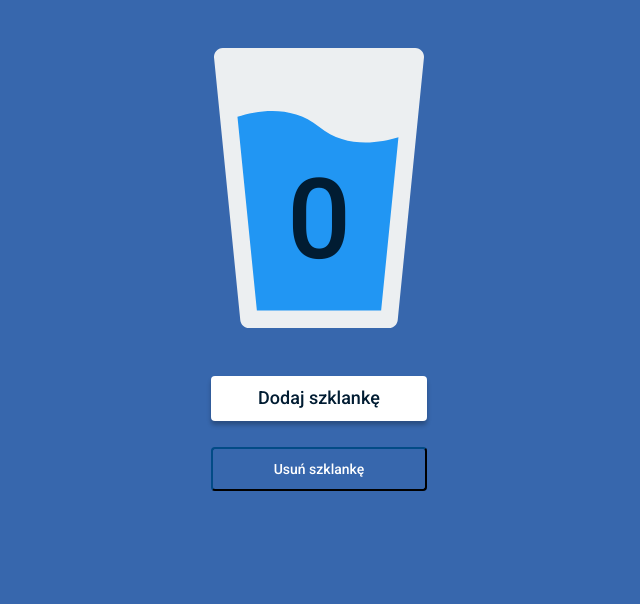
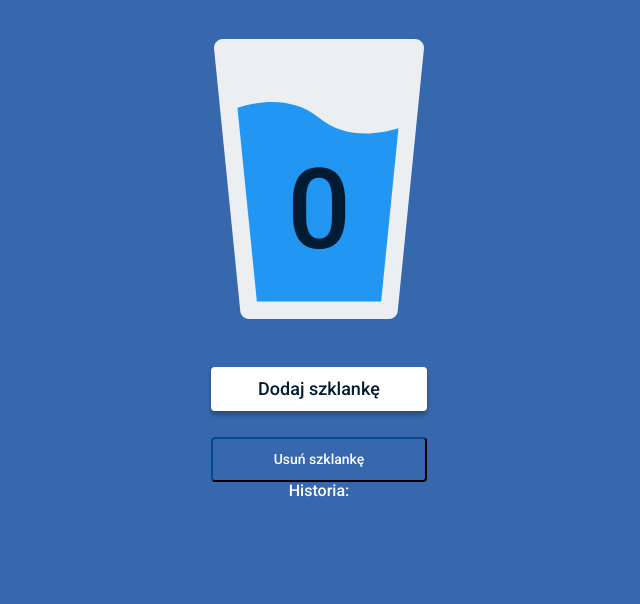
Before and after one commit to MC777/hydrapp, a website: page src/content/index.html in a window 1280 px wide. Shown: the part 196-800 px from the top of the page, without its empty margins (321-961 px from the left). Drawn offline with nearby package versions, Linux system fonts and the light colour scheme; files that its build step writes are made by us from their sources; files whose address does not match are found by name.

Commit message:
feat: add div for history title

```diff
--- a/src/content/index.html
+++ b/src/content/index.html
@@ -1,5 +1,6 @@
 <!DOCTYPE html>
 <html lang="pl">
+
 <head>
   <meta charset="UTF-8" />
   <meta name="viewport" content="width=device-width, initial-scale=1.0" />
@@ -18,20 +19,13 @@
 
   <link rel="manifest" href="manifest.json" />
   <meta name="apple-mobile-web-app-capable" content="yes" />
-    <link
-      rel="apple-touch-icon"
-      sizes="192x192"
-      href="assets/pwa/icons/icon-192x192.png"
-    />
+  <link rel="apple-touch-icon" sizes="192x192" href="assets/pwa/icons/icon-192x192.png" />
 
-    <link
-      rel="icon"
-      type="image/png"
-      href="assets/pwa/icons/icon-192x192.png"
-    />
+  <link rel="icon" type="image/png" href="assets/pwa/icons/icon-192x192.png" />
 
   <link rel="stylesheet" href="css/main.css" />
 </head>
+
 <body>
   <main class="main">
     <h1 class="heading">HydrApp</h1>
@@ -40,8 +34,10 @@
     </div>
     <button class="button-add button-add--js">Dodaj szklankę</button>
     <button class="button-remove button-remove--js">Usuń szklankę</button>
+    <div class="history">Historia:</div>
   </main>
 
   <script src="js/main.js"></script>
 </body>
+
 </html>
```
Lines whose indentation alone changed are shown as unchanged.
